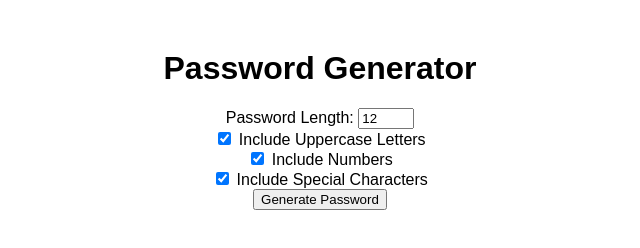
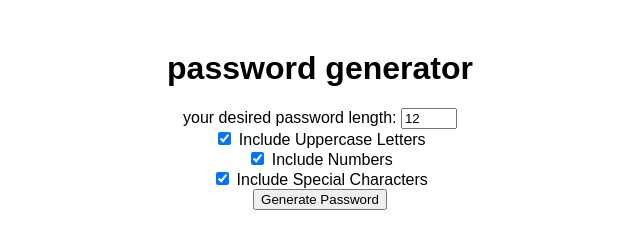
Before and after one commit to justjust1n1126/password, a plain HTML site: page index.html in a window 1280 px wide. Shown: the whole page, without its empty margins (320-960 px from the left). Drawn offline with Linux system fonts and the light colour scheme.

Commit message:
Update index.html

```diff
--- a/index.html
+++ b/index.html
@@ -17,8 +17,8 @@
     </style>
 </head>
 <body>
-    <h1>Password Generator</h1>
-    <label for="length">Password Length: </label>
+    <h1>password generator</h1>
+    <label for="length">your desired password length: </label>
     <input type="number" id="length" value="12" min="6" max="20">
     <br>
     <input type="checkbox" id="uppercase" checked> Include Uppercase Letters
```
